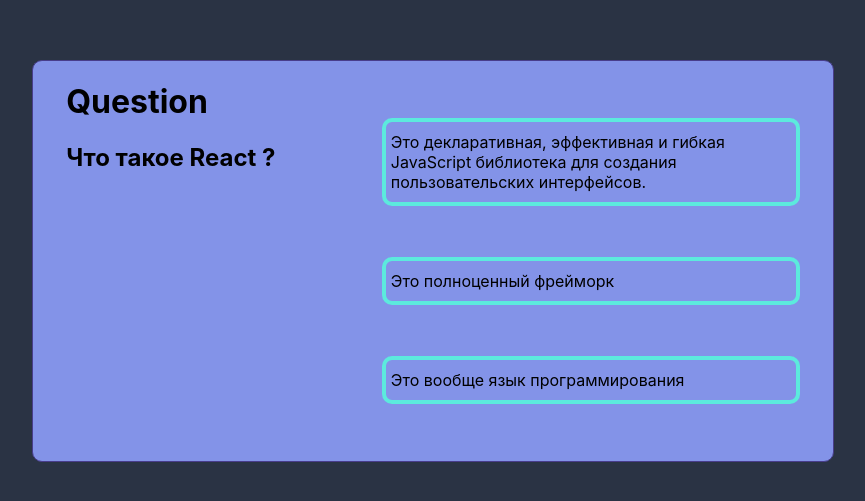
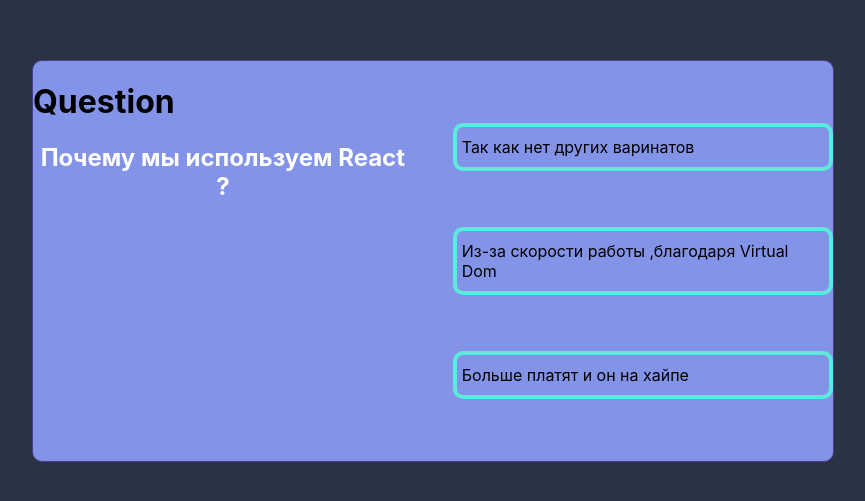
Before and after one commit to FilimonovKostya/Quiz, a React (Create React App) app: page / in a window 1280 px wide. Shown: the part 139-640 px from the top of the page, without its empty margins (207-1072 px from the left). Built offline with nearby package versions, Linux system fonts and the light colour scheme.

Commit message:
add again redux

```diff
--- a/package.json
+++ b/package.json
@@ -13,7 +13,7 @@
     "@types/node": "^12.0.0",
     "@types/react": "^16.9.53",
     "@types/react-dom": "^16.9.8",
-    "@types/react-redux": "^7.1.12",
+    "@types/react-redux": "^7.1.15",
     "@types/uuid": "^8.3.0",
     "gh-pages": "^3.1.0",
     "react": "^17.0.1",
--- a/src/Answer.tsx
+++ /dev/null
@@ -1,46 +0,0 @@
-import React, {useEffect, useState} from "react";
-import {AnswersType} from "./App";
-
-
-type AnswerPropsType = {
-    answers: AnswersType[]
-    changeCurrentQuestion: (value: number) => void
-    currentQuestion: number
-    counterRightAnswers: number
-    rightAnswers: (value: number) => void
-
-}
-
-export const Answer = (props: AnswerPropsType) => {
-
-    const [right,setRight] = useState('')
-
-    // useEffect(() => {
-    //
-    //     setRight('')
-    //
-    // },[right])
-
-    const answer = props.answers.map((el, index) => {
-
-        const changeQuestion = () => {
-            if (el.isRight) {
-
-                   props.changeCurrentQuestion(props.currentQuestion + 1)
-                   props.rightAnswers(props.counterRightAnswers + 1)
-                   setRight('right')
-
-            } else {
-                props.changeCurrentQuestion(  props.currentQuestion + 1 )
-            }
-        }
-
-        return <li key={index} className={el.isRight ? right : ''} onClick={changeQuestion}> {el.answer} </li>
-    })
-
-    return <div className={'answerContainer'}>
-        <ul className={'answers'}>
-            {answer}
-        </ul>
-    </div>
-}
--- a/src/App.css
+++ b/src/App.css
@@ -58,3 +58,8 @@
 .wrong{
     background: red;
 }
+
+h2{
+    text-align: center;
+    color: white;
+}
--- a/src/App.tsx
+++ b/src/App.tsx
@@ -1,118 +1,27 @@
-import React, {useState} from 'react';
+import React from 'react';
 import './App.css';
-import {Question} from './Question';
-import {Answer} from './Answer';
-import {v1} from "uuid";
-
-export type AnswersType = {
-    id: string
-    answer: string
-    isRight: boolean
-}
-
-export type InitialStateType = {
-    id: string
-    title: string
-    answers: AnswersType[]
-}
-
+import {Question} from './Components/Question';
+import {useSelector} from "react-redux";
+import {RootStoreType} from "./Redux/store";
+import {Answer} from "./Components/Answer";
+import {AnswersType} from "./Redux/quizReducer";
 
 function App() {
 
-    const [currentValue, setCurrentValue] = useState<number>(0)
-    const [countRightAnswers, setCountRightAnswers] = useState<number>(0)
-
-
-    const [state, setState] = useState<InitialStateType[]>([
-        {
-            id: v1(), title: 'Что такое React',
-            answers: [
-                {
-                    id: v1(),
-                    answer: 'Это декларативная, эффективная и гибкая JavaScript библиотека для создания пользовательских интерфейсов.',
-                    isRight: true
-                },
-                {
-                    id: v1(),
-                    answer: 'Это полноценный фрейморк',
-                    isRight: false
-                },
-                {
-                    id: v1(),
-                    answer: 'Это вообще язык программирования ',
-                    isRight: false
-                }
-            ]
-        },
-        {
-            id: v1(), title: 'Почему мы используем React',
-            answers: [
-                {
-                    id: v1(),
-                    answer: 'Так как нет других варинатов',
-                    isRight: false
-                },
-                {
-                    id: v1(),
-                    answer: 'Из-за скорости работы ,благодаря Virtual Dom',
-                    isRight: true
-                },
-                {
-                    id: v1(), answer: 'Больше платят и он на хайпе', isRight: false
-                }
-            ]
-        },
-        {
-            id: v1(),
-            title: 'Что такое Virtual Dom',
-            answers: [
-                {
-                    id: v1(),
-                    answer: 'Аналог на Shadow DOM',
-                    isRight: false
-                },
-                {
-                    id: v1(),
-                    answer: 'это браузерная технология, предназначенная в основном для определения области видимости переменных и CSS в веб-компонентах.',
-                    isRight: false
-                },
-                {
-                    id: v1(),
-                    answer: "это техника и набор библиотек  алгоритмов, которые позволяют нам улучшить производительность на клиентской стороне",
-                    isRight: true
-                }
-            ]
-        },
-
-    ])
-
-
-
+    const questions = useSelector<RootStoreType, string[]>(state => state.quiz.map(el => el.title))
+    const answers = useSelector<RootStoreType, AnswersType[][]>(state => state.quiz.map(el=> el.answers))
 
     return <div className={'wrapper'}>
+
         <div className={'container'}>
 
             <React.Fragment>
-                {
-                    state.length > currentValue
-                        ? <><Question question={state[currentValue].title}/>
-                            <Answer answers={state[currentValue].answers}
-                                    currentQuestion={currentValue}
-                                    changeCurrentQuestion={setCurrentValue}
-                                    rightAnswers={setCountRightAnswers}
-                                    counterRightAnswers={countRightAnswers}
-
-                            /></>
-                        : <h1> Правильных ответов  {countRightAnswers} из {state.length}  </h1>
-
-
-                }
-
+                <Question question={questions[1]}/>
+                <Answer answers={answers[1]}/>
             </React.Fragment>
 
         </div>
     </div>
-
 }
 
 export default App;
--- /dev/null
+++ b/src/Components/Answer.tsx
@@ -0,0 +1,39 @@
+import React from "react";
+import {AnswersType} from "../Redux/quizReducer";
+
+
+type AnswerPropsType = {
+    answers: AnswersType[]
+}
+
+export const Answer = (props: AnswerPropsType) => {
+
+    const answers = props.answers.map(el => <li>{el.answer}</li>)
+
+    // useEffect(() => {
+    //     setTimeout(() => {
+    //         props.setTimer(props.timer - 1)
+    //     }, 1000)
+    // }, [props.timer])
+
+    // const answer = props.answers.map((el, index) => {
+    //
+    //     const changeQuestion = () => {
+    //         if (el.isRight) {
+    //             props.changeCurrentQuestion(props.currentQuestion + 1)
+    //             props.rightAnswers(props.counterRightAnswers + 1)
+    //
+    //         } else {
+    //             props.changeCurrentQuestion(props.currentQuestion + 1)
+    //         }
+    //     }
+    //
+    //     return <li key={index} className={el.isRight ? right : wrong} onClick={changeQuestion}> {el.answer} </li>
+    // })
+
+    return <div className={'answerContainer'}>
+        <ul className={'answers'}>
+            {answers}
+        </ul>
+    </div>
+}
--- /dev/null
+++ b/src/Redux/quizReducer.ts
@@ -0,0 +1,81 @@
+import {v1} from "uuid";
+
+export type AnswersType = {
+    id: string
+    answer: string
+    isRight: boolean
+}
+
+type InitialStateType = {
+    id: string
+    title: string
+    answers: AnswersType[]
+}
+
+type ActionsType = {}
+
+const initialState: InitialStateType[] = [
+    {
+        id: v1(), title: 'Что такое React',
+        answers: [
+            {
+                id: v1(),
+                answer: 'Это декларативная, эффективная и гибкая JavaScript библиотека для создания пользовательских интерфейсов.',
+                isRight: true
+            },
+            {
+                id: v1(),
+                answer: 'Это полноценный фрейморк',
+                isRight: false
+            },
+            {
+                id: v1(),
+                answer: 'Это вообще язык программирования ',
+                isRight: false
+            }
+        ]
+    },
+    {
+        id: v1(), title: 'Почему мы используем React',
+        answers: [
+            {
+                id: v1(),
+                answer: 'Так как нет других варинатов',
+                isRight: false
+            },
+            {
+                id: v1(),
+                answer: 'Из-за скорости работы ,благодаря Virtual Dom',
+                isRight: true
+            },
+            {
+                id: v1(), answer: 'Больше платят и он на хайпе', isRight: false
+            }
+        ]
+    },
+    {
+        id: v1(),
+        title: 'Что такое Virtual Dom',
+        answers: [
+            {
+                id: v1(),
+                answer: 'Аналог на Shadow DOM',
+                isRight: false
+            },
+            {
+                id: v1(),
+                answer: 'это браузерная технология, предназначенная в основном для определения области видимости переменных и CSS в веб-компонентах.',
+                isRight: false
+            },
+            {
+                id: v1(),
+                answer: "это техника и набор библиотек  алгоритмов, которые позволяют нам улучшить производительность на клиентской стороне",
+                isRight: true
+            }
+        ]
+    },
+]
+
+export const quizReducer = (state = initialState, actions: ActionsType) => {
+    return state
+}
--- /dev/null
+++ b/src/Redux/store.ts
@@ -0,0 +1,10 @@
+import {combineReducers, createStore} from "redux";
+import {quizReducer} from "./quizReducer";
+
+const rootReducer = combineReducers({
+    quiz: quizReducer
+})
+
+export const store = createStore(rootReducer)
+
+export type RootStoreType = ReturnType<typeof rootReducer>
--- a/src/index.tsx
+++ b/src/index.tsx
@@ -3,10 +3,14 @@
 import './index.css';
 import App from './App';
 import reportWebVitals from './reportWebVitals';
+import {Provider} from "react-redux";
+import {store} from "./Redux/store";
 
 ReactDOM.render(
     <React.StrictMode>
-        <App/>
+        <Provider store={store}>
+            <App/>
+        </Provider>
     </React.StrictMode>,
     document.getElementById('root')
 );
```
Also changed, not shown: src/Components/Question.tsx (renamed from src/Question.tsx), 2 other files (tests, documents, lock files or other folders).
